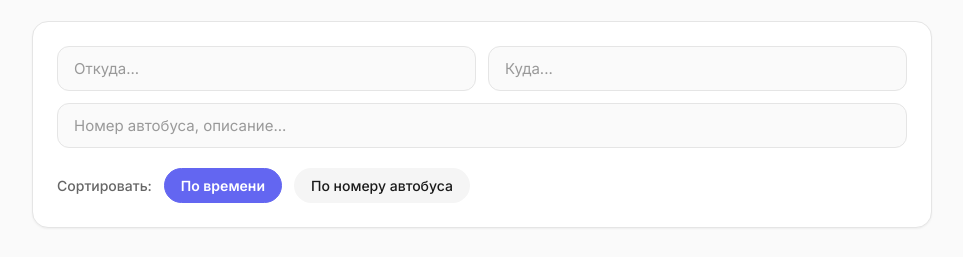
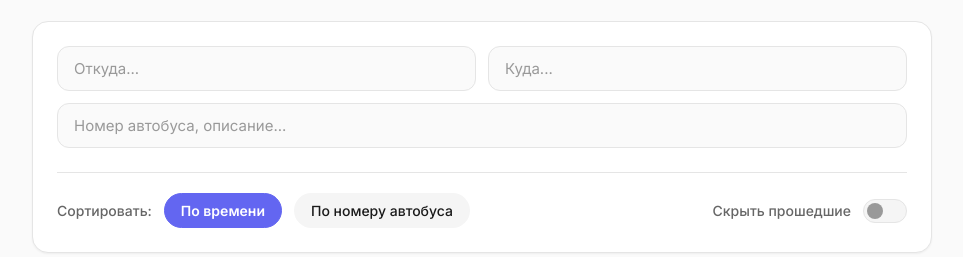
Before and after one commit to SpikeSpieg-el/Transfer_, a website: page index.html in a window 1280 px wide. Shown: the part 158-415 px from the top of the page, without its empty margins (158-1121 px from the left). Drawn offline with Linux system fonts and the light colour scheme.

Commit message:
Кнопка скрытие прошлых рейсов

```diff
--- a/index.html
+++ b/index.html
@@ -1,24 +1,32 @@
 <!DOCTYPE html>
+<!-- Подключение HTML -->
 <html lang="ru">
 <head>
 <meta charset="UTF-8">
+<!-- Подключение viewport -->
 <meta name="viewport" content="width=device-width, initial-scale=1.0">
 <title data-i18n="title">Расписание Вахт</title>
 <link rel="icon" type="image/png" href="favicon.png">
+<!-- Подключение Google Fonts и preconnect -->
 <link rel="preconnect" href="https://fonts.googleapis.com">
 <link rel="preconnect" href="https://fonts.gstatic.com" crossorigin>
 <link href="https://fonts.googleapis.com/css2?family=Inter:wght@400;500;600;700&display=swap" rel="stylesheet">
+<!-- Подключение стилей -->
 <link rel="stylesheet" href="style.css">
 </head>
 <body>
 <div class="container">
     <header>
+        <!-- Верхняя часть заголовка -->
         <div class="header-top">
             <div class="header-title">
                 <h1 data-i18n="header">Расписание автобусов</h1>
+                <!-- Дата расписания -->
                 <div id="scheduleDate" class="schedule-date"></div>
             </div>
+            <!-- Кнопки управления -->
             <div class="header-controls">
+                <!-- Обновление данных -->
                 <button id="refreshBtn" class="icon-btn" aria-label="Refresh data" title="Обновить данные">
                     <svg width="20" height="20" viewBox="0 0 24 24" fill="none" stroke="currentColor" stroke-width="2">
                         <polyline points="23 4 23 10 17 10"/>
@@ -31,6 +39,7 @@
                         <path d="M12 2C6.48 2 2 6.58 2 12.26c0 4.51 2.87 8.33 6.84 9.68.5.09.68-.22.68-.49 0-.24-.01-.87-.01-1.71-2.78.62-3.37-1.36-3.37-1.36-.45-1.18-1.11-1.49-1.11-1.49-.91-.64.07-.63.07-.63 1.01.07 1.54 1.06 1.54 1.06.9 1.58 2.36 1.12 2.94.86.09-.67.35-1.12.64-1.38-2.22-.26-4.56-1.14-4.56-5.08 0-1.12.39-2.03 1.04-2.75-.11-.26-.45-1.31.1-2.73 0 0 .85-.28 2.79 1.05a9.34 9.34 0 0 1 5.08 0c1.94-1.33 2.79-1.05 2.79-1.05.55 1.42.21 2.47.1 2.73.65.72 1.04 1.63 1.04 2.75 0 3.95-2.34 4.82-4.57 5.07.36.32.68.95.68 1.92 0 1.39-.01 2.52-.01 2.86 0 .27.18.59.69.49A10.06 10.06 0 0 0 22 12.26C22 6.58 17.52 2 12 2z"/>
                     </svg>
                 </a>-->
+                <!-- Переключатель языка -->
                 <button id="langToggle" class="icon-btn" aria-label="Switch language" title="Switch language">
                     <svg width="20" height="20" viewBox="0 0 24 24" fill="none" stroke="currentColor" stroke-width="2">
                         <circle cx="12" cy="12" r="10"/>
@@ -38,7 +47,9 @@
                     </svg>
                     <span id="langText">EN</span>
                 </button>
+                <!-- Переключатель темы -->
                 <button id="themeToggle" class="icon-btn" aria-label="Toggle theme" title="Toggle theme">
+                    <!-- Солнце -->
                     <svg id="sunIcon" width="20" height="20" viewBox="0 0 24 24" fill="none" stroke="currentColor" stroke-width="2">
                         <circle cx="12" cy="12" r="5"/>
                         <line x1="12" y1="1" x2="12" y2="3"/>
@@ -50,12 +61,14 @@
                         <line x1="4.22" y1="19.78" x2="5.64" y2="18.36"/>
                         <line x1="18.36" y1="5.64" x2="19.78" y2="4.22"/>
                     </svg>
+                    <!-- Луна -->
                     <svg id="moonIcon" width="20" height="20" viewBox="0 0 24 24" fill="none" stroke="currentColor" stroke-width="2" style="display: none;">
                         <path d="M21 12.79A9 9 0 1 1 11.21 3 7 7 0 0 0 21 12.79z"/>
                     </svg>
                 </button>
             </div>
         </div>
+        <!-- Выбор даты -->
         <div class="view-selector">
             <div class="date-toggle">
                 <button id="currentDayBtn" class="date-toggle-btn active" data-i18n="currentDay">Актуальное</button>
@@ -63,29 +76,45 @@
             </div>
             <p id="lastUpdated" data-i18n="loading">Загрузка данных...</p>
         </div>
+        <!-- Уведомление об архиве -->
         <div id="archiveNotice" class="archive-notice" data-i18n="archiveNoticeText">Вы просматриваете архивное расписание. Данные не обновляются.</div>
     </header>
-
+    <!-- Экран загрузки -->
     <div id="loader" class="loader-overlay" aria-live="polite" aria-busy="true">
         <div class="spinner"></div>
         <div class="loader-text" data-i18n="loadingText">Загружаем расписание…</div>
     </div>
-
+    <!-- Кнопки фильтрации -->
     <div class="controls">
         <div class="filters">
             <input type="text" id="fromInput" placeholder="Откуда..." data-i18n-placeholder="fromPlaceholder">
             <input type="text" id="toInput" placeholder="Куда..." data-i18n-placeholder="toPlaceholder">
             <input type="text" id="generalFilter" class="filter-full-width" placeholder="Номер автобуса, описание..." data-i18n-placeholder="searchPlaceholder">
         </div>
-        <div class="sorting">
-            <span data-i18n="sortLabel">Сортировать:</span>
-            <button id="sortByTimeBtn" class="active" data-i18n="sortTime">По времени</button>
-            <button id="sortByBusBtn" data-i18n="sortBus">По номеру автобуса</button>
+
+        <!-- Обертка для опций отображения -->
+        <div class="view-options">
+            <div class="sorting">
+                <span data-i18n="sortLabel">Сортировать:</span>
+                <div class="sort-buttons">
+                <button id="sortByTimeBtn" class="active" data-i18n="sortTime">По времени</button>
+                <button id="sortByBusBtn" data-i18n="sortBus">По номеру автобуса</button>
+                </div>
+            </div>
+
+            <!-- Переключатель -->
+            <div class="hide-past-control">
+                <span class="label-text" data-i18n="hidePast">Скрыть прошедшие</span>
+                <label class="switch">
+                    <input type="checkbox" id="hidePastToggle">
+                    <span class="slider"></span>
+                </label>
+            </div>
         </div>
     </div>
-
+    <!-- Расписание -->
     <main id="scheduleContainer"></main>
-
+    <!-- Скрипты -->
     <script src="scripts/script.js"></script>
 
 </div>
--- a/scripts/script.js
+++ b/scripts/script.js
@@ -26,7 +26,8 @@ document.addEventListener('DOMContentLoaded', () => {
                     noRoutes: 'Не удалось найти ни одного маршрута.',
                     currentDay: 'Актуальное',
                     previousDay: 'За вчера (вечер сегодня)',
-                    archiveNoticeText: 'Вы просматриваете архивное расписание. Данные не обновляются.'
+                    archiveNoticeText: 'Вы просматриваете архивное расписание. Данные не обновляются.',
+                    hidePast: 'Скрыть прошедшие'
                 },
                 en: {
                     title: 'Shuttle Schedule',
@@ -52,7 +53,8 @@ document.addEventListener('DOMContentLoaded', () => {
                     noRoutes: 'No routes found.',
                     currentDay: 'Current',
                     previousDay: 'Previous (evening today)',
-                    archiveNoticeText: 'You are viewing an archived schedule. This data is not updated.'
+                    archiveNoticeText: 'You are viewing an archived schedule. This data is not updated.',
+                    hidePast: 'Hide past routes'
                 }
             };
 
@@ -353,6 +355,15 @@ document.addEventListener('DOMContentLoaded', () => {
                 const previousDayBtn = document.getElementById('previousDayBtn');
                 const archiveNotice = document.getElementById('archiveNotice');
 
+                const hidePastToggle = document.getElementById('hidePastToggle');
+
+                if (currentView === 'previous') {
+                    hidePastToggle.disabled = true;
+                    hidePastToggle.checked = false; // Сбрасываем состояние при переключении
+                } else {
+                    hidePastToggle.disabled = false;
+                }
+
                 previousDayBtn.disabled = !scheduleData.previous;
                 currentDayBtn.classList.toggle('active', currentView === 'current');
                 previousDayBtn.classList.toggle('active', currentView === 'previous');
@@ -383,6 +394,7 @@ document.addEventListener('DOMContentLoaded', () => {
                 const fromValue = document.getElementById('fromInput').value.toLowerCase().trim();
                 const toValue = document.getElementById('toInput').value.toLowerCase().trim();
                 const generalValue = document.getElementById('generalFilter').value.toLowerCase().trim();
+                const hidePast = document.getElementById('hidePastToggle').checked;
                 currentSearchTerms = { fromValue, toValue };
 
                 currentFilteredData = activeDataSet.items.filter(item => {
@@ -392,6 +404,22 @@ document.addEventListener('DOMContentLoaded', () => {
                     if (fromValue && fromIndex === -1) return false;
                     const toIndex = stops.findIndex(s => s.includes(toValue));
                     if (toValue && (toIndex === -1 || (fromValue && toIndex <= fromIndex))) return false;
+                    if (hidePast && currentView === 'current') {
+            const now = new Date();
+            const [hours, minutes] = item.time.split(':').map(Number);
+
+            // Если время не является числовым (например, "по набору"), не скрываем
+            if (isNaN(hours) || isNaN(minutes)) {
+                return true;
+            }
+
+            const routeDate = new Date();
+            routeDate.setHours(hours, minutes, 0, 0); // Устанавливаем время рейса на сегодня
+
+            if (routeDate < now) {
+                return false; // Рейс уже прошел, скрываем его
+            }
+        }
                     return true;
                 });
                 sortAndRender();
@@ -411,6 +439,7 @@ document.addEventListener('DOMContentLoaded', () => {
                 ['fromInput', 'toInput', 'generalFilter'].forEach(id => {
                     document.getElementById(id).addEventListener('input', applyFiltersAndSort);
                 });
+                document.getElementById('hidePastToggle').addEventListener('change', applyFiltersAndSort);
 
                 document.getElementById('sortByTimeBtn').addEventListener('click', (e) => {
                     e.currentTarget.classList.add('active');
--- a/style.css
+++ b/style.css
@@ -624,3 +624,100 @@ padding: 6px 8px;
     font-size: 0.875rem;
 }
 }
+.sort-buttons {
+    display: flex;
+    gap: 12px;
+}
+/* --- СТИЛИ ДЛЯ ОПЦИЙ ОТОБРАЖЕНИЯ --- */
+
+/* Контейнер для сортировки и переключателя */
+.view-options {
+    display: flex;
+    justify-content: space-between;
+    align-items: center;
+    flex-wrap: wrap;
+    gap: 20px;
+    margin-top: 24px;
+    padding-top: 20px;
+    border-top: 1.5px solid var(--border-color);
+}
+
+/* Контейнер для переключателя */
+.hide-past-control {
+    display: flex;
+    align-items: center;
+    gap: 12px;
+}
+
+.hide-past-control .label-text {
+    color: var(--text-secondary);
+    font-size: 0.875rem;
+    font-weight: 500;
+    user-select: none;
+}
+
+/* Кастомный переключатель (Switch) */
+.switch {
+    position: relative;
+    display: inline-block;
+    width: 44px;
+    height: 24px;
+}
+
+/* Скрываем стандартный чекбокс */
+.switch input {
+    opacity: 0;
+    width: 0;
+    height: 0;
+}
+
+/* Фон переключателя (трек) */
+.slider {
+    position: absolute;
+    cursor: pointer;
+    top: 0;
+    left: 0;
+    right: 0;
+    bottom: 0;
+    background-color: var(--bg-tertiary);
+    border: 1.5px solid var(--border-color);
+    transition: all 0.3s cubic-bezier(0.4, 0, 0.2, 1);
+    border-radius: 24px;
+}
+
+/* Ползунок */
+.slider:before {
+    position: absolute;
+    content: "";
+    height: 16px;
+    width: 16px;
+    left: 3px;
+    bottom: 3px;
+    background-color: var(--text-tertiary);
+    transition: all 0.3s cubic-bezier(0.4, 0, 0.2, 1);
+    border-radius: 50%;
+}
+
+/* Стили для активного состояния */
+.switch input:checked + .slider {
+    background-color: var(--accent-primary);
+    border-color: var(--accent-primary);
+}
+
+.switch input:checked + .slider:before {
+    transform: translateX(20px);
+    background-color: white;
+}
+
+/* Стили для состояния фокуса (для доступности) */
+.switch input:focus-visible + .slider {
+    box-shadow: 0 0 0 3px rgba(99, 102, 241, 0.2);
+}
+
+/* Стили для неактивного состояния */
+.hide-past-control.disabled {
+    opacity: 0.5;
+}
+.hide-past-control.disabled .slider {
+    cursor: not-allowed;
+}
```
Also changed, not shown: README.md.
